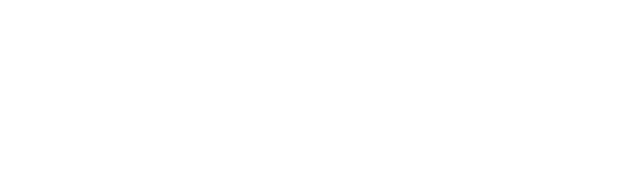
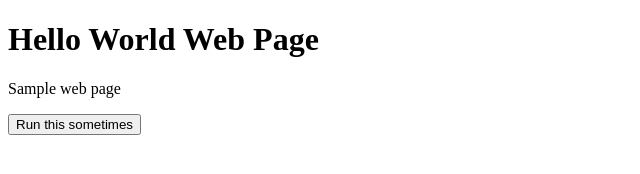
Before and after one commit to WLudena/learn-html, a plain HTML site: page index.html in a window 1280 px wide. Shown: the whole page, without its empty margins (0-640 px from the left). Drawn offline with Linux system fonts and the light colour scheme.

Commit message:
Auto pushing

```diff
--- a/index.html
+++ b/index.html
@@ -8,9 +8,13 @@
 		</style>
 	</head>
 	<body>
+		<h1>Hello World Web Page</h1>
+
+		<p>Sample web page</p>
+
+		<button onclick="runThisSometimes()">Run this sometimes</button>
+
 		<script>
-		alert("This is a page!");
-
 		function runThisSometimes(){
 			alert("Sometimes");
 		}
```
Lines whose indentation alone changed are shown as unchanged.
